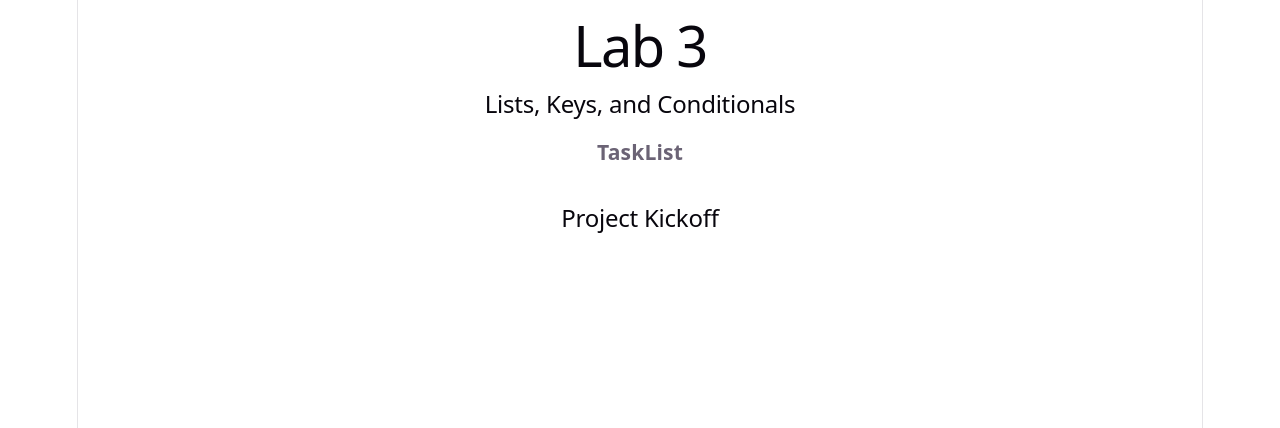
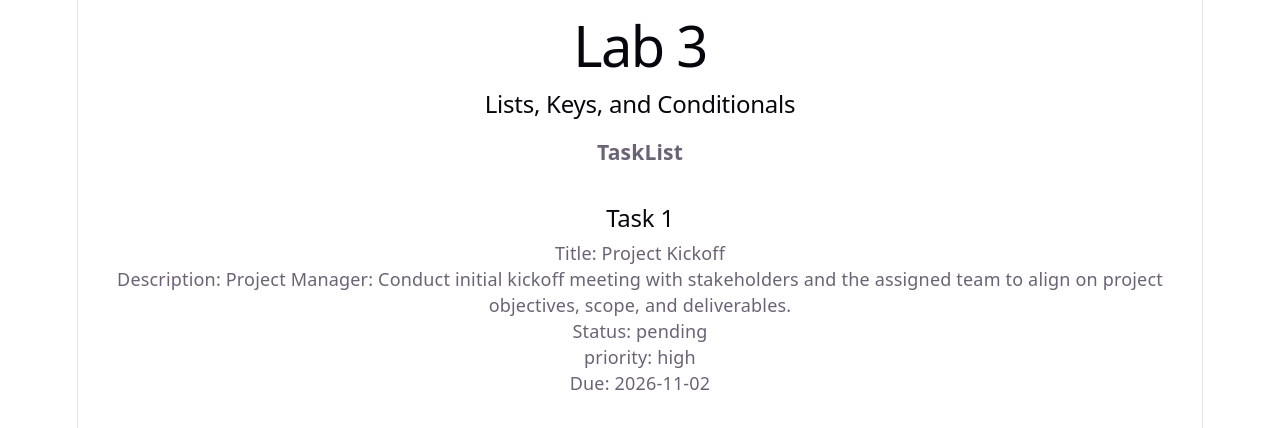
Before and after one commit to divzmadhu/lab-9-3, a React (Vite) app: page / in a window 1280 px wide. Shown: the top 428 px of the page. Built offline with nearby package versions, Linux system fonts and the light colour scheme.

Commit message:
Add a sample TaskItem component in taskItem and render tasks through TaskList

```diff
--- a/src/components/TaskItem/TaskItem.tsx
+++ b/src/components/TaskItem/TaskItem.tsx
@@ -0,0 +1,18 @@
+import type { TaskItemProps } from "../../types";
+
+
+export default function TaskItem(props: TaskItemProps) {
+    return (
+        <div>
+            <h2>Task {props.task.id}</h2>
+            <p>Title: {props.task.title}</p>
+            <p>Description: {props.task.description}</p>
+            <p>Status: {props.task.status}</p>
+            <p>priority: {props.task.priority}</p>
+            <p>Due: {props.task.dueDate}</p>
+        </div>
+
+    );
+
+
+}
--- a/src/components/TaskList/TaskList.tsx
+++ b/src/components/TaskList/TaskList.tsx
@@ -1,10 +1,18 @@
 import type { TaskListProps } from "../../types";
+import TaskItem from "../TaskItem/TaskItem";
 
 export default function TaskList(props: TaskListProps) {
     return (
         <div>
             {props.tasks.map((task) => (
-                <h2 key={task.id}>{task.title}</h2>
+                <TaskItem
+                    key={task.id}
+                    task={task}
+                    onStatusChange={props.onStatusChange}
+                    onDelete={props.onDelete}
+
+                />
+
             ))}
         </div>
 
```
